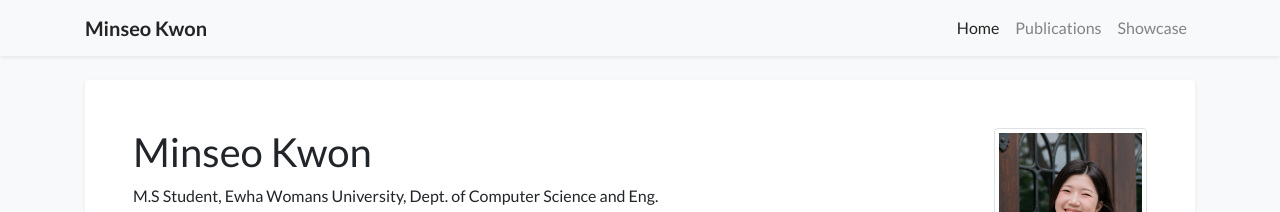
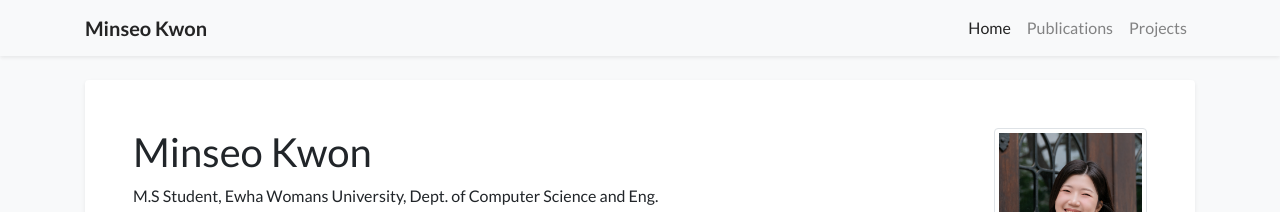
Before and after one commit to Minseo10/Minseo10.github.io, a Jekyll site: the page built from index.html, in a window 1280 px wide. Shown: the top 212 px of the page. Built offline with Jekyll 4.4.1, drawn with Linux system fonts in a browser that asks for light colours; nearby versions of some CDN libraries; a style sheet for code colours, icons or effects is not loaded.

Commit message:
Update navigation.yml

```diff
--- a/_data/navigation.yml
+++ b/_data/navigation.yml
@@ -5,5 +5,5 @@ pages:
   url: /
 - name: Publications
   url: /publications
-- name: Showcase
-  url: /showcase
+- name: Projects
+  url: /projects
```
